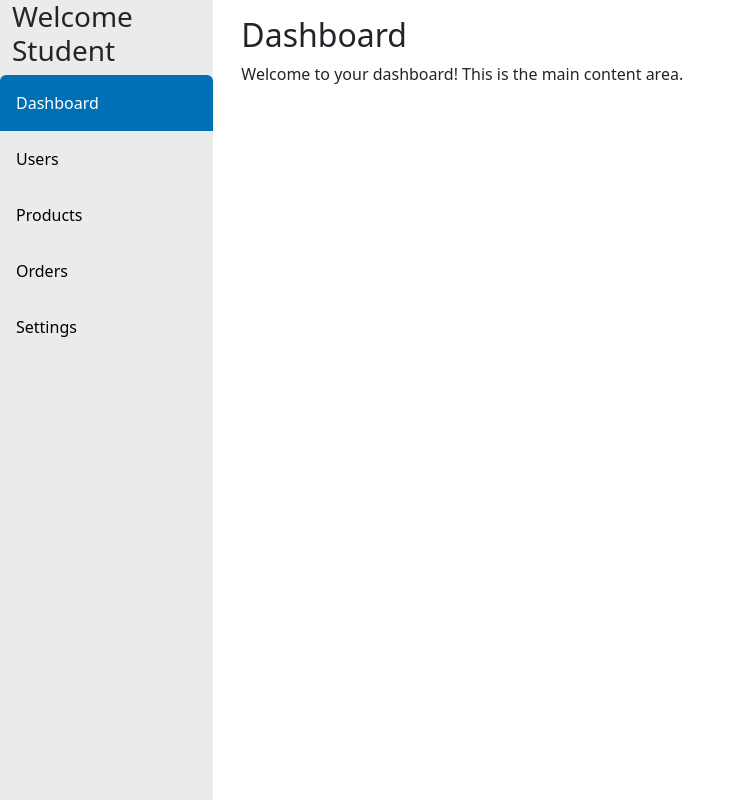
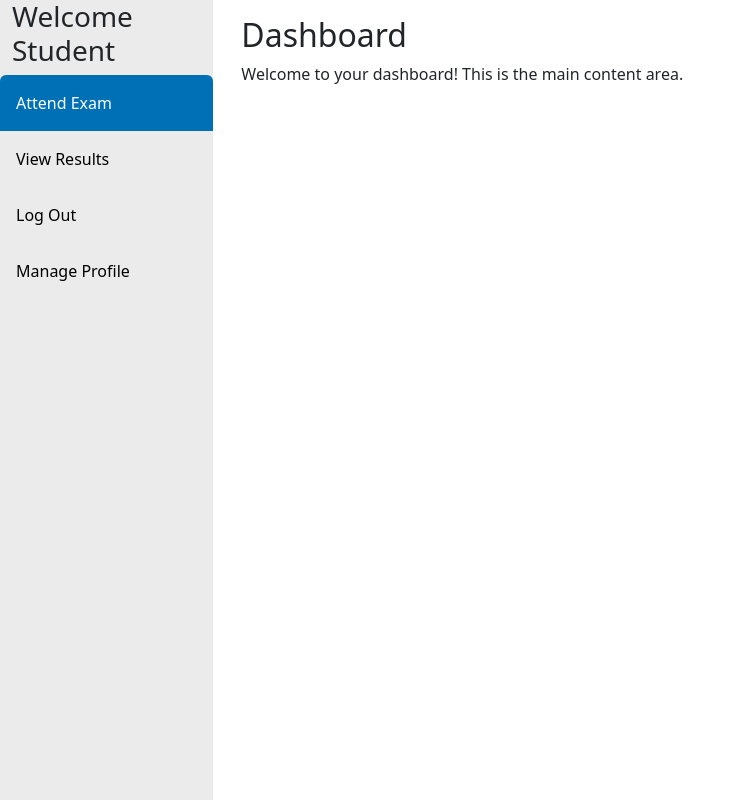
Before and after one commit to AnkitBorude/Coding-Exam-App, an Angular app: page /homepage/student-login in a window 1280 px wide. Shown: the whole page, without its empty margins (0-746 px from the left). Built offline with nearby package versions, Linux system fonts and the light colour scheme.

Commit message:
MEDIAN COMMIT

```diff
--- a/src/app/admin-dashboard/admin-dashboard.component.html
+++ b/src/app/admin-dashboard/admin-dashboard.component.html
@@ -7,23 +7,18 @@
         <div class="list-group">
           <a href="#" class="list-group-item list-group-item-action sidebar-link active">
             <i class="fas fa-tachometer-alt"></i>
-            <span>Dashboard</span>
+            <span>Create Exam</span>
           </a>
           <a href="#" class="list-group-item list-group-item-action sidebar-link">
             <i class="fas fa-users"></i>
-            <span>Users</span>
+            <span>View Results</span>
           </a>
           <a href="#" class="list-group-item list-group-item-action sidebar-link">
             <i class="fas fa-box"></i>
-            <span>Products</span>
-          </a>
-          <a href="#" class="list-group-item list-group-item-action sidebar-link">
-            <i class="fas fa-shopping-cart"></i>
-            <span>Orders</span>
-          </a>
-          <a href="#" class="list-group-item list-group-item-action sidebar-link">
+            <span>Log Out</span>
+          </a> <a href="#" class="list-group-item list-group-item-action sidebar-link">
             <i class="fas fa-cog"></i>
-            <span>Settings</span>
+            <span>Manage Profile</span>
           </a>
         </div>
       </div>
--- a/src/app/student-dashboard/student-dashboard.component.html
+++ b/src/app/student-dashboard/student-dashboard.component.html
@@ -7,24 +7,21 @@
         <div class="list-group">
           <a href="#" class="list-group-item list-group-item-action sidebar-link active">
             <i class="fas fa-tachometer-alt"></i>
-            <span>Dashboard</span>
+            <span>Attend Exam</span>
           </a>
           <a href="#" class="list-group-item list-group-item-action sidebar-link">
             <i class="fas fa-users"></i>
-            <span>Users</span>
+            <span>View Results</span>
           </a>
           <a href="#" class="list-group-item list-group-item-action sidebar-link">
             <i class="fas fa-box"></i>
-            <span>Products</span>
+            <span>Log Out</span>
           </a>
           <a href="#" class="list-group-item list-group-item-action sidebar-link">
             <i class="fas fa-shopping-cart"></i>
-            <span>Orders</span>
+            <span>Manage Profile</span>
           </a>
-          <a href="#" class="list-group-item list-group-item-action sidebar-link">
-            <i class="fas fa-cog"></i>
-            <span>Settings</span>
-          </a>
+
         </div>
       </div>
       <div class="col-md-10">
```
